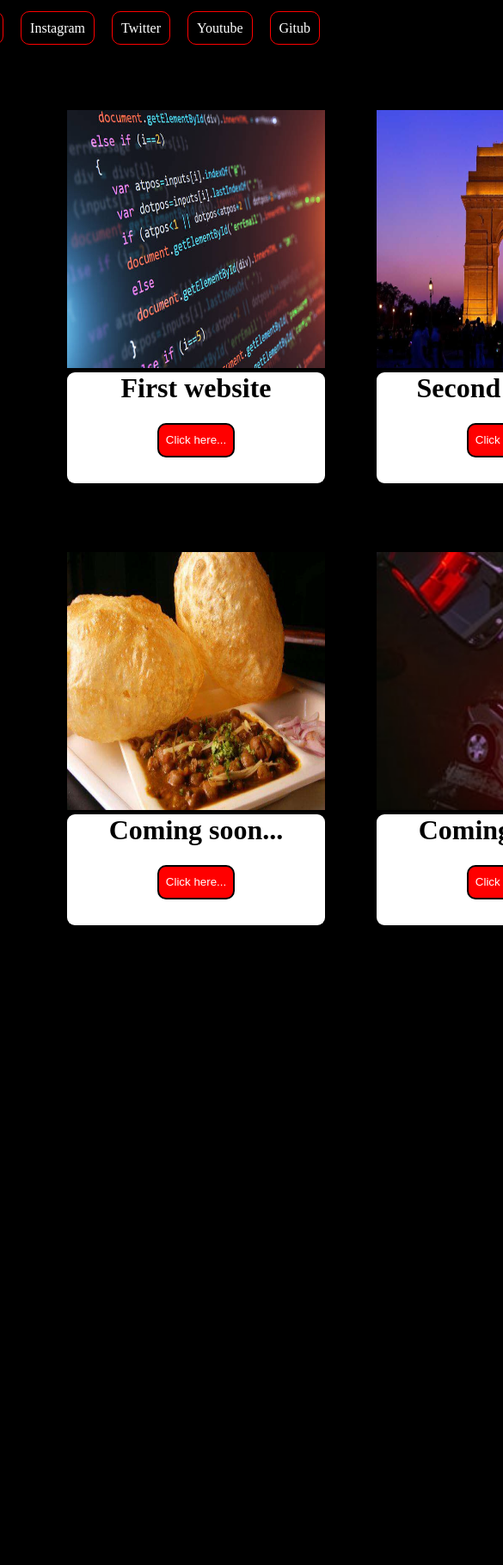
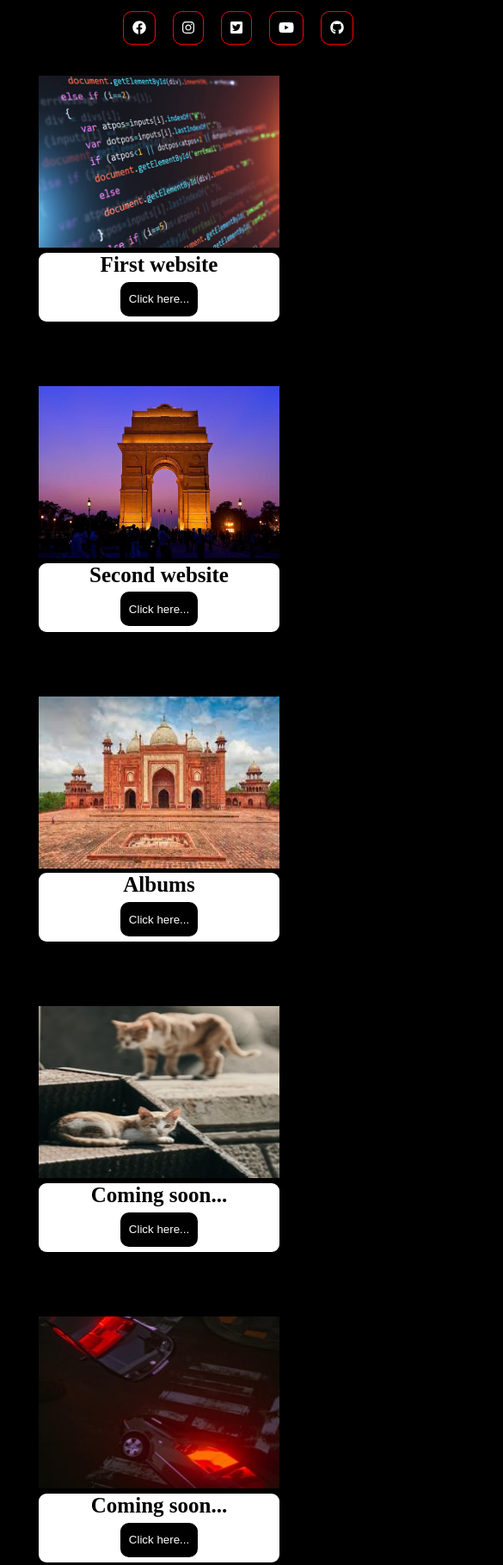
Before and after one commit to saifiadil/First-Website, a plain HTML site: page index.html in a window 390 px wide. Shown: the top 1820 px of the page at 86% size, 585 px wide, since content can reach past the window. Drawn offline with Linux system fonts and the light colour scheme.

Commit message:
First-assignment

```diff
--- a/index.html
+++ b/index.html
@@ -6,108 +6,110 @@
     <meta name="viewport" content="width=device-width, initial-scale=1.0">
     <title>Adil Website</title>
     <link rel="stylesheet" href="style.css">
+    <script src="https://use.fontawesome.com/releases/v5.15.4/js/all.js" data-auto-replace-svg></script>
+
 </head>
 <body>
-    <div class="nav">
-        <ul>
-            <li><a href="https://www.facebook.com/adil.saifi.102361/">Facebook</a></li>
-            <li><a href="#">Instagram</a></li>
-            <li><a href="#">Twitter</a></li>
-            <li><a href="https://www.youtube.com/channel/UCVv6mwfKRj5ZmeVpPHVlUSA">Youtube</a></li>
-            <li><a href="https://github.com/saifiadil">Gitub</a></li>
+    <div class="nav" id="gt">
+        <ul id="ng">
+            <li><a href="https://www.facebook.com/adil.saifi.102361/"><i class="fab fa-facebook"></i></a></li>
+            <li><a href="#"><i class="fab fa-instagram"></i></a></li>
+            <li><a href="#"><i class="fab fa-twitter-square"></i></a></li>
+            <li><a href="https://www.youtube.com/channel/UCVv6mwfKRj5ZmeVpPHVlUSA"><i class="fab fa-youtube"></i></a></li>
+            <li><a href="https://github.com/saifiadil"><i class="fab fa-github"></i></a></li>
         </ul>
     </div>
 
 
-    <div class="card">
-        <div class="pic">
-            <img src="istockphoto-1047259374-612x612.jpg" alt="">
+    <div id="box"   class="card">
+        <div class="pic" id="pie">
+            <img src="istockphoto-1047259374-612x612.jpg" alt="" id="pi">
 
-            <div class="crad">
-                <h1 class="blu">First website</h1>
-            <a href="idea.html" ><button type="button" class="under">Click here...</button></a>
+            <div class="crad" id="ht">
+                <h1 class="blu" id="hr">First website</h1>
+            <a href="idea.html" ><button type="button" class="under" id="un">Click here...</button></a>
             </div>
 
         </div>
-        <div class="pic">
-            <img src="DELHI.jpg" alt="">
+        <div class="pic" id="pie">
+            <img src="DELHI.jpg" alt="" id="pi">
 
-            <div class="crad">
-                <h1 class="blu">Second website</h1>
-            <a href="ad.html" ><button type="button" class="under">Click here...</button></a>
+            <div class="crad" id="ht">
+                <h1 class="blu" id="hr">Second website</h1>
+            <a href="ad.html" ><button type="button" class="under" id="un">Click here...</button></a>
             </div>
 
         </div>
-        <div class="pic">
-            <img src="download.jpeg" alt="">
+        <div class="pic" id="pie">
+            <img src="download.jpeg" alt="" id="pi">
 
-            <div class="crad">
-                <h1 class="blu">Albums</h1>
-            <a href="" ><button type="button" class="under">Click here...</button></a>
+            <div class="crad" id="ht">
+                <h1 class="blu" id="hr">Albums</h1>
+            <a href="" ><button type="button" class="under" id="un">Click here...</button></a>
             </div>
 
 
         </div>
-        <div class="pic">
-            <img src="photo-1633054347700-610bec582e13.jpeg" alt="">
+        <div class="pic" id="pie">
+            <img src="photo-1633054347700-610bec582e13.jpeg" alt="" id="pi">
 
-            <div class="crad">
-                <h1 class="blu">Coming soon...</h1>
-            <a href="" ><button type="button" class="under">Click here...</button></a>
+            <div class="crad" id="ht">
+                <h1 class="blu" id="hr">Coming soon...</h1>
+            <a href="" ><button type="button" class="under" id="un">Click here...</button></a>
             </div>
 
         </div>
-        <div class="pic">
-            <img src="photo-1634052386789-c9dc71ec95cf.jpeg" alt="">
+        <div class="pic" id="pie">
+            <img src="photo-1634052386789-c9dc71ec95cf.jpeg" alt="" id="pi">
 
-            <div class="crad">
-                <h1 class="blu">Coming soon...</h1>
-            <a href="" ><button type="button" class="under">Click here...</button></a>
+            <div class="crad" id="ht">
+                <h1 class="blu" id="hr">Coming soon...</h1>
+            <a href="" ><button type="button" class="under" id="un">Click here...</button></a>
             </div>
 
         </div>
-        <div class="pic">
-            <img src="The-best-street-food-in-Delhi-—-Chole-Bhature.jpg" alt="">
+        <div class="pic" id="pie">
+            <img src="The-best-street-food-in-Delhi-—-Chole-Bhature.jpg" alt="" id="pi">
 
-            <div class="crad">
-                <h1 class="blu">Coming soon...</h1>
-            <a href="" ><button type="button" class="under">Click here...</button></a>
+            <div class="crad" id="ht">
+                <h1 class="blu" id="hr">Coming soon...</h1>
+            <a href="" ><button type="button" class="under" id="un">Click here...</button></a>
             </div>
 
         </div>
-        <div class="pic">
-            <img src="photo-1634052386789-c9dc71ec95cf.jpeg" alt="">
+        <div class="pic" id="pie">
+            <img src="photo-1634052386789-c9dc71ec95cf.jpeg" alt="" id="pi">
 
-            <div class="crad">
-                <h1 class="blu">Coming soon...</h1>
-            <a href="" ><button type="button" class="under">Click here...</button></a>
+            <div class="crad" id="ht">
+                <h1 class="blu" id="hr">Coming soon...</h1>
+            <a href="" ><button type="button" class="under" id="un">Click here...</button></a>
             </div>
 
         </div>
-        <div class="pic">
-            <img src="photo-1634149372960-b83ca22dad51.jpeg" alt="">
+        <div class="pic" id="pie">
+            <img src="photo-1634149372960-b83ca22dad51.jpeg" alt="" id="pi">
 
-            <div class="crad">
-                <h1 class="blu">Coming soon...</h1>
-            <a href="" ><button type="button" class="under">Click here...</button></a>
+            <div class="crad" id="ht">
+                <h1 class="blu" id="hr">Coming soon...</h1>
+            <a href="" ><button type="button" class="under" id="un">Click here...</button></a>
             </div>
 
         </div>
-        <div class="pic">
-            <img src="download.jpeg" alt="">
+        <div class="pic" id="pie">
+            <img src="download.jpeg" alt="" id="pi">
 
-            <div class="crad">
-                <h1 class="blu">Coming soon...</h1>
-            <a href="" ><button type="button" class="under">Click here...</button></a>
+            <div class="crad" id="ht">
+                <h1 class="blu" id="hr">Coming soon...</h1>
+            <a href="" ><button type="button" class="under" id="un">Click here...</button></a>
             </div>
 
         </div>
-        <div class="pic">
-            <img src="download (1).jpeg" alt="">
+        <div class="pic" id="pie">
+            <img src="download (1).jpeg" alt="" id="pi">
 
-            <div class="crad">
-                <h1 class="blu">Coming soon...</h1>
-            <a href="" ><button type="button" class="under">Click here...</button></a>
+            <div class="crad" id="ht">
+                <h1 class="blu" id="hr">Coming soon...</h1>
+            <a href="" ><button type="button" class="under" id="un">Click here...</button></a>
             </div>
 
         </div>
--- a/style.css
+++ b/style.css
@@ -50,12 +50,71 @@ body{
     color: black;
 }
 .card{
-    grid-template-columns: repeat(5, 1fr);
+    /* grid-template-columns: repeat(5, 1fr); */
+    /* grid-template-columns: repeat(auto-fit, minmax(300px, 1fr)); */
     grid-template-rows: repeat(5, 1fr);
+    grid-template-columns: repeat(5,1fr);
+    display:flex;
+    padding: 40px;
     display: grid;
-    padding: 40px;
+    grid-row-gap: 3px;
+
 
 }
 .under{
     color: white;
 }
+@media (max-width:450px){
+    #box{
+        display: block;
+        position: relative;
+       right: 33px;
+       align-items: center;
+    }
+}
+
+@media(max-width:450px){
+    #pi{
+       width: 280px;
+       height: 200px;
+       background-size: cover;
+
+    }
+}
+@media (max-width:450px) {
+
+    #ht{
+        width: 280px;
+    height:50px ;
+    position: relative;
+
+   bottom: 45px;
+
+    }
+
+}
+@media (max-width:450px) {
+
+    #un{
+        position: relative;
+        bottom: 11px;
+        width: 90px;
+        background-color: black;
+    }
+
+}
+@media (max-width:450px) {
+
+    #hr{
+
+       font-size: 25px;
+    }
+
+}
+@media (max-width:400px){
+    #gt{
+        position: relative;
+        left: 39px;
+
+    }
+}
```
